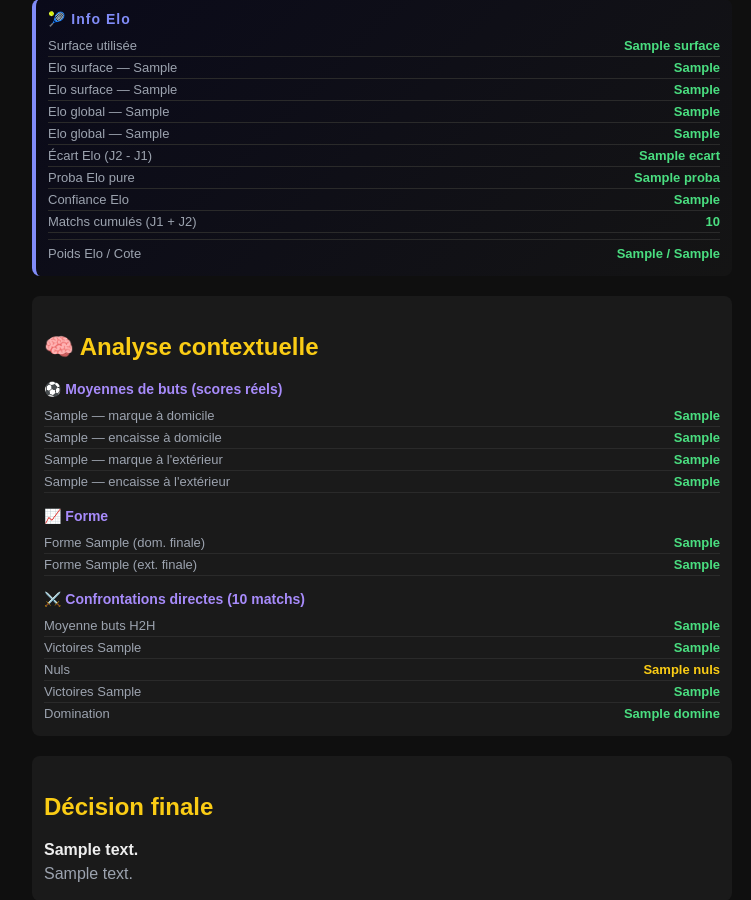
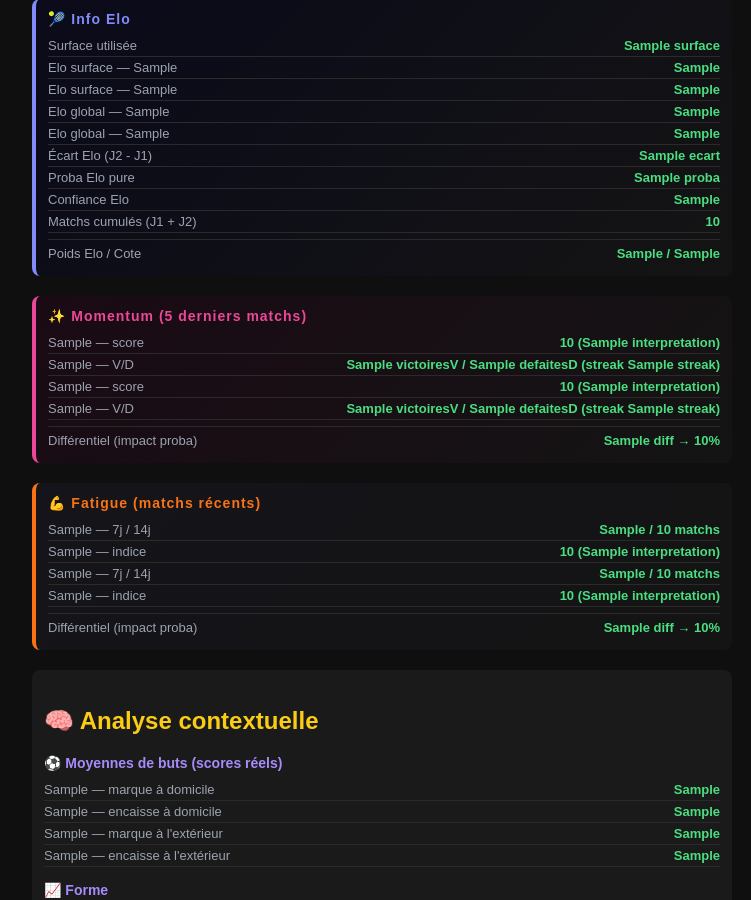
Before and after one commit to hamzypogba0610-pixel/qfte-bot-final, a FastAPI app: template templates/resultats.html in a window 1280 px wide. Shown: the part 916-1816 px from the top of the page, without its empty margins (258-1009 px from the left). Run offline with FastAPI, Linux system fonts and the light colour scheme; the template is opened without the code that fills it: most values are stand-ins (such as "Sample title", 1, 10 or a date in 2020).

Commit message:
Update resultats.html

```diff
--- a/templates/resultats.html
+++ b/templates/resultats.html
@@ -68,6 +68,10 @@
         .tennis-title { color: #fb923c; font-weight: bold; font-size: 14px; margin-bottom: 8px; letter-spacing: 1px; }
         .elo-box { background: linear-gradient(135deg, #0a0a1a, #141414); padding: 12px; border-radius: 8px; margin-bottom: 20px; border-left: 4px solid #818cf8; }
         .elo-title { color: #818cf8; font-weight: bold; font-size: 14px; margin-bottom: 8px; letter-spacing: 1px; }
+        .momentum-box { background: linear-gradient(135deg, #1a0a14, #141414); padding: 12px; border-radius: 8px; margin-bottom: 20px; border-left: 4px solid #ec4899; }
+        .momentum-title { color: #ec4899; font-weight: bold; font-size: 14px; margin-bottom: 8px; letter-spacing: 1px; }
+        .fatigue-box { background: linear-gradient(135deg, #14141a, #141414); padding: 12px; border-radius: 8px; margin-bottom: 20px; border-left: 4px solid #f97316; }
+        .fatigue-title { color: #f97316; font-weight: bold; font-size: 14px; margin-bottom: 8px; letter-spacing: 1px; }
         .signature-box { margin-top: 30px; padding: 20px; background: linear-gradient(135deg, #0a0a0a, #141414); border-radius: 12px; border: 2px solid #2a2a2a; text-align: center; }
         .sig-diamant { border-color: #a78bfa; box-shadow: 0 0 20px rgba(167,139,250,0.3); }
         .sig-or { border-color: #facc15; box-shadow: 0 0 15px rgba(250,204,21,0.25); }
@@ -245,6 +249,58 @@
     </div>
     {% endif %}
 
+    {% if momentum_info %}
+    <div class="momentum-box">
+        <div class="momentum-title">✨ Momentum (5 derniers matchs)</div>
+        <div class="ctx-row">
+            <span class="label">{{ match.equipe1 }} — score</span>
+            <span class="ctx-val {% if momentum_info.j1.score < 0 %}neg{% elif momentum_info.j1.score < 0.2 %}neutre{% endif %}">{{ momentum_info.j1.score }} ({{ momentum_info.j1.interpretation }})</span>
+        </div>
+        <div class="ctx-row">
+            <span class="label">{{ match.equipe1 }} — V/D</span>
+            <span class="ctx-val">{{ momentum_info.j1.victoires }}V / {{ momentum_info.j1.defaites }}D (streak {{ momentum_info.j1.streak }})</span>
+        </div>
+        <div class="ctx-row">
+            <span class="label">{{ match.equipe2 }} — score</span>
+            <span class="ctx-val {% if momentum_info.j2.score < 0 %}neg{% elif momentum_info.j2.score < 0.2 %}neutre{% endif %}">{{ momentum_info.j2.score }} ({{ momentum_info.j2.interpretation }})</span>
+        </div>
+        <div class="ctx-row">
+            <span class="label">{{ match.equipe2 }} — V/D</span>
+            <span class="ctx-val">{{ momentum_info.j2.victoires }}V / {{ momentum_info.j2.defaites }}D (streak {{ momentum_info.j2.streak }})</span>
+        </div>
+        <div class="ctx-row" style="margin-top:6px; padding-top:6px; border-top:1px solid #2a2a2a;">
+            <span class="label">Différentiel (impact proba)</span>
+            <span class="ctx-val {% if momentum_info.diff < 0 %}neg{% endif %}">{{ momentum_info.diff }} → {{ (momentum_info.impact_proba * 100) | round(2) }}%</span>
+        </div>
+    </div>
+    {% endif %}
+
+    {% if fatigue_info %}
+    <div class="fatigue-box">
+        <div class="fatigue-title">💪 Fatigue (matchs récents)</div>
+        <div class="ctx-row">
+            <span class="label">{{ match.equipe1 }} — 7j / 14j</span>
+            <span class="ctx-val">{{ fatigue_info.j1.matchs_7j }} / {{ fatigue_info.j1.matchs_14j }} matchs</span>
+        </div>
+        <div class="ctx-row">
+            <span class="label">{{ match.equipe1 }} — indice</span>
+            <span class="ctx-val {% if fatigue_info.j1.score < -0.10 %}neg{% elif fatigue_info.j1.score < 0 %}neutre{% endif %}">{{ fatigue_info.j1.score }} ({{ fatigue_info.j1.interpretation }})</span>
+        </div>
+        <div class="ctx-row">
+            <span class="label">{{ match.equipe2 }} — 7j / 14j</span>
+            <span class="ctx-val">{{ fatigue_info.j2.matchs_7j }} / {{ fatigue_info.j2.matchs_14j }} matchs</span>
+        </div>
+        <div class="ctx-row">
+            <span class="label">{{ match.equipe2 }} — indice</span>
+            <span class="ctx-val {% if fatigue_info.j2.score < -0.10 %}neg{% elif fatigue_info.j2.score < 0 %}neutre{% endif %}">{{ fatigue_info.j2.score }} ({{ fatigue_info.j2.interpretation }})</span>
+        </div>
+        <div class="ctx-row" style="margin-top:6px; padding-top:6px; border-top:1px solid #2a2a2a;">
+            <span class="label">Différentiel (impact proba)</span>
+            <span class="ctx-val {% if fatigue_info.diff < 0 %}neg{% endif %}">{{ fatigue_info.diff }} → {{ (fatigue_info.impact_proba * 100) | round(2) }}%</span>
+        </div>
+    </div>
+    {% endif %}
+
     {% if contexte %}
     <div class="match">
         <h2>🧠 Analyse contextuelle</h2>
@@ -271,6 +327,8 @@
             <span class="label">{{ match.equipe2 }} — encaisse à l'extérieur</span>
             <span class="ctx-val">{{ contexte.scores.ext_encaisses }}</span>
     </div>
+
+
     {% endif %}
 
     <h3>📈 Forme</h3>
```
Lines whose indentation alone changed are shown as unchanged.
